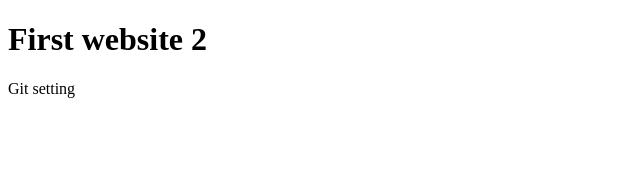
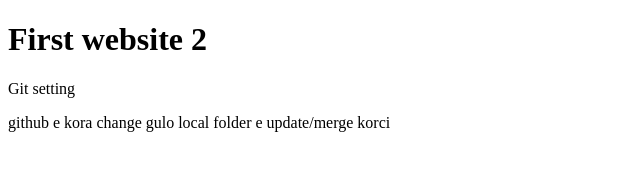
Before and after one commit to wasimapHero/first-website-2, a plain HTML site: page index.html in a window 1280 px wide. Shown: the whole page, without its empty margins (0-640 px from the left). Drawn offline with Linux system fonts and the light colour scheme.

Commit message:
Update index.html

```diff
--- a/index.html
+++ b/index.html
@@ -9,5 +9,6 @@
 <body>
     <h1>First website 2</h1>
     <p>Git setting</p>
+    <p> github e kora change gulo local folder e update/merge korci</p>
 </body>
 </html>
```
